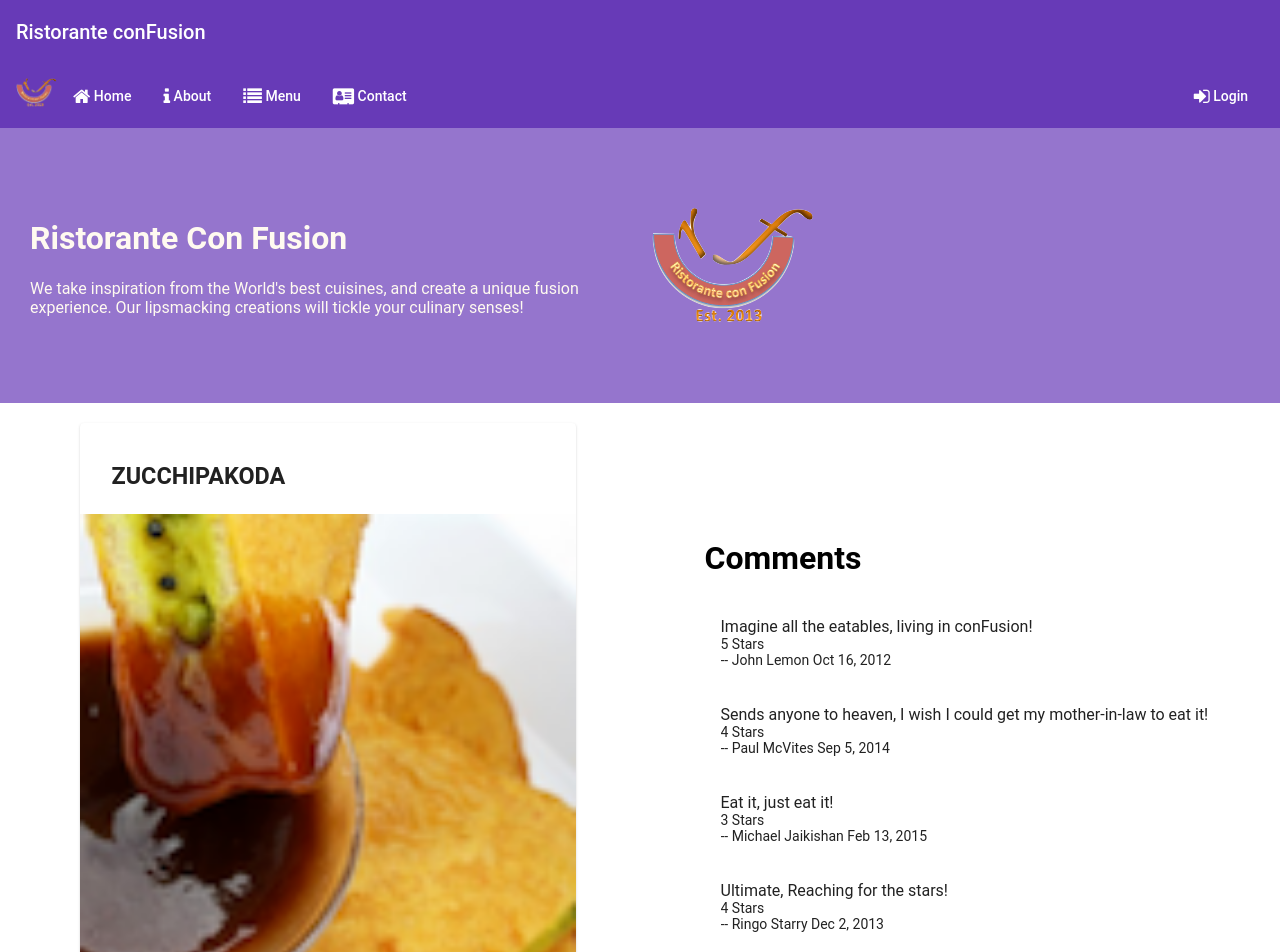
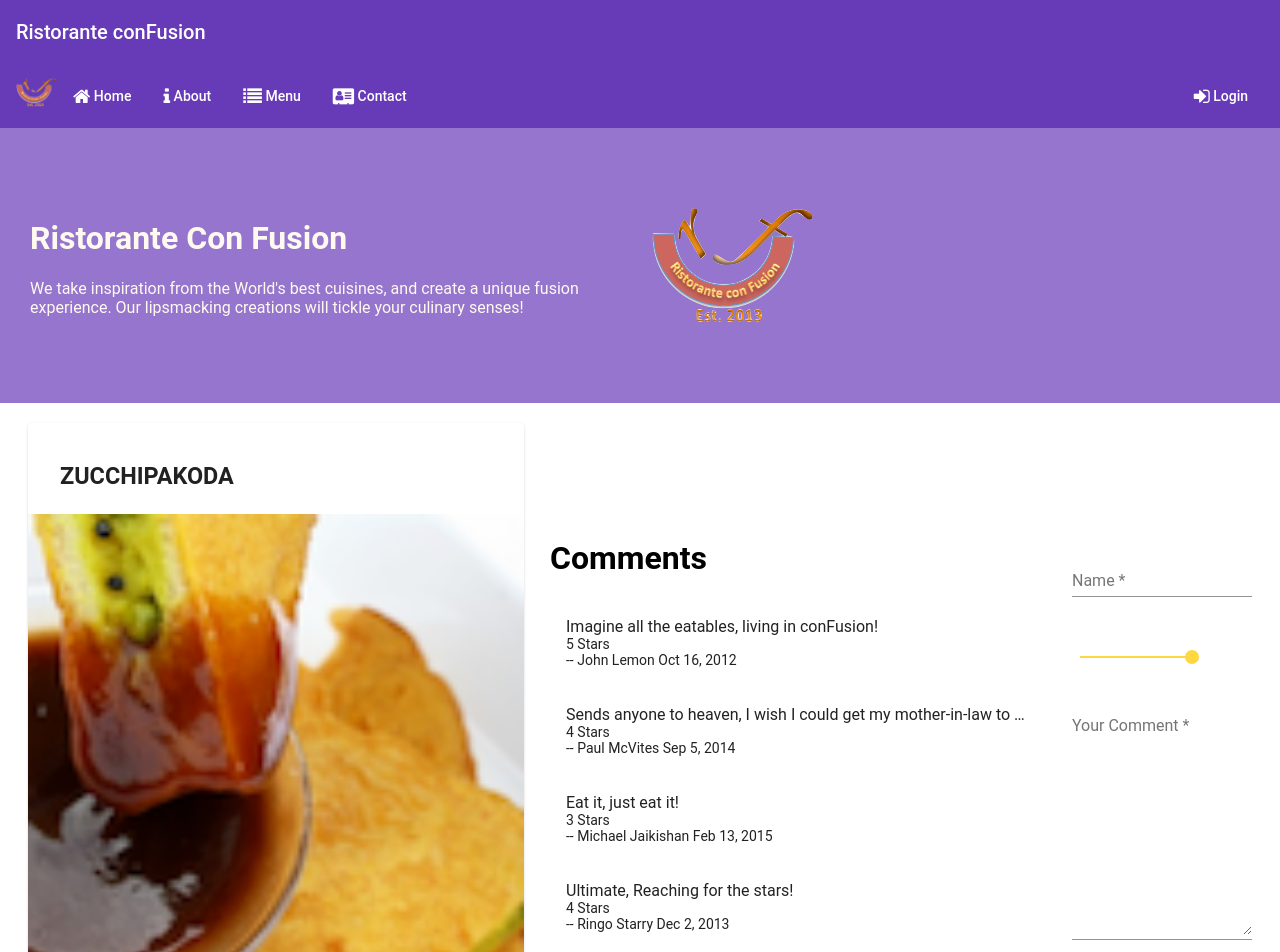
Before and after one commit to imagineer-aman/ng-conFusion, an Angular app: page /dishdetail/1 in a window 1280 px wide. Shown: the top 952 px of the page. Built offline with nearby package versions, Linux system fonts and the light colour scheme.

Commit message:
Assignment 3

```diff
--- a/src/app/app.module.ts
+++ b/src/app/app.module.ts
@@ -30,6 +30,7 @@
 import { MatCheckboxModule } from '@angular/material/checkbox';
 import { FormsModule } from '@angular/forms';
 import { MatSelectModule } from '@angular/material/select';
+import { MatSliderModule } from '@angular/material/slider';
 import { MatSlideToggleModule } from '@angular/material/slide-toggle';
 import { ReactiveFormsModule } from '@angular/forms';
 import { MatProgressSpinnerModule } from '@angular/material/progress-spinner';
@@ -62,6 +63,7 @@
     MatCheckboxModule,
     FormsModule,
     MatSelectModule,
+    MatSliderModule,
     MatSlideToggleModule,
     ReactiveFormsModule,
     MatProgressSpinnerModule
--- a/src/app/dishdetail/dishdetail.component.html
+++ b/src/app/dishdetail/dishdetail.component.html
@@ -36,7 +36,7 @@
   </div>
 
   <div fxFlex="40" *ngIf="dish">
-    <mat-list fxFlex >
+    <mat-list >
         <h1 matLine> {{commentsTitle}} </h1>
         <mat-list-item *ngFor="let comment of dish.comments">
             <p matLine>
@@ -49,6 +49,39 @@
                 <span> -- {{comment.author}} {{comment.date | date}} </span>
             </p>
         </mat-list-item>
+        <mat-list-item *ngIf="commentForm.valid">
+            <p matLine>
+                <span> {{commentForm.get("comment").value}} </span>
+            </p>
+            <p matLine>
+                <span> {{commentForm.get("rating").value}} Stars</span>
+            </p>
+            <p matLine>
+                <span> -- {{commentForm.get("author").value}}</span>
+            </p>
+        </mat-list-item>
     </mat-list>
   </div>
+
+  <div>
+      <!-- <p>{{ commentForm.value | json }} {{ commentForm.status | json }}</p> -->
+      <form novalidate [formGroup]="commentForm" #cform="ngForm" (ngSubmit)="onSubmit()">
+        <p>
+            <mat-form-field class="half-width">
+                <input matInput formControlName="author" placeholder="Name" type="text" required>
+                <mat-error *ngIf="formErrors.author">{{formErrors.author}}</mat-error>
+            </mat-form-field>
+        </p>
+        <p>
+            <mat-slider formControlName="rating" min="1" max="5" step="1" value="5" thumbLabel tickInterval="1"></mat-slider>
+        </p>
+        <p>
+            <mat-form-field class="full-width">
+                <textarea matInput formControlName="comment" placeholder="Your Comment" rows=12 required></textarea>
+                <mat-error *ngIf="formErrors.comment">{{formErrors.comment}}</mat-error>
+            </mat-form-field>
+        </p>
+        <button type="submit" [disabled]="commentForm.invalid" mat-button class="background-primary text-floral-white">Submit</button>
+      </form>
+  </div>
 </div>
--- a/src/app/dishdetail/dishdetail.component.ts
+++ b/src/app/dishdetail/dishdetail.component.ts
@@ -1,4 +1,5 @@
-import { Component, OnInit, Input } from '@angular/core';
+import { Component, OnInit, Input, ViewChild } from '@angular/core';
+import { FormBuilder, FormGroup, Validators } from '@angular/forms';
 import { Dish } from '../shared/dish';
 import { DishService } from '../services/dish.service';
 
@@ -18,12 +19,18 @@
   dish: Dish;
   prev: string;
   next: string;
+  @ViewChild('cform') commentFormDirective;
+  commentForm: FormGroup;
+
 
   commentsTitle: String = "Comments";
 
   constructor(private dishservice: DishService,
     private route: ActivatedRoute,
-    private location: Location) { }
+    private location: Location,
+    private fb: FormBuilder) {
+        this.createForm();
+    }
 
   ngOnInit() {
     this.route.params
@@ -43,4 +50,70 @@
     this.next = this.dishIds[(this.dishIds.length + index + 1) % this.dishIds.length];
   }
 
+    createForm() {
+        this.commentForm = this.fb.group({
+            author: ['', [Validators.required, Validators.minLength(2)] ],
+            rating: 5,
+            comment: ''
+        });
+        this.commentForm.valueChanges
+            .subscribe(data => this.onValueChanged(data));
+
+        this.onValueChanged(); // (re)set validation messages now
+    }
+
+    onSubmit() {
+        this.dish.comments.push({
+            rating: this.commentForm.get("rating").value,
+            comment: this.commentForm.get("comment").value,
+            author: this.commentForm.get("author").value,
+            date: (new Date()).toISOString()
+        });
+        this.commentForm.reset({
+            author: '',
+            rating: 5,
+            comment: ''
+        });
+        this.commentFormDirective.resetForm({
+            author: '',
+            rating: 5,
+            comment: ''
+        });
+    }
+
+    formErrors = {
+        'author': '',
+        'comment': ''
+    };
+
+    validationMessages = {
+        'author': {
+            'required':      'Author Name is required.',
+            'minlength':     'Author Name must be at least 2 characters long.'
+        },
+        'comment': {
+            'required':      'Comment is required.'
+        }
+    };
+
+    onValueChanged(data?: any) {
+        if (!this.commentForm) { return; }
+        const form = this.commentForm;
+        for (const field in this.formErrors) {
+            if (this.formErrors.hasOwnProperty(field)) {
+                // clear previous error message (if any)
+                this.formErrors[field] = '';
+                const control = form.get(field);
+                if (control && control.dirty && !control.valid) {
+                    const messages = this.validationMessages[field];
+                    for (const key in control.errors) {
+                        if (control.errors.hasOwnProperty(key)) {
+                            this.formErrors[field] += messages[key] + ' ';
+                        }
+                    }
+                }
+            }
+        }
+    }
+
 }
```
